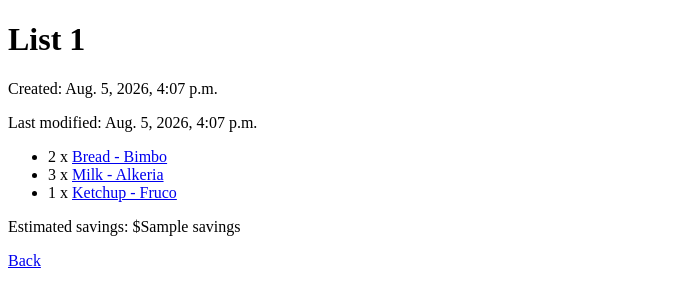
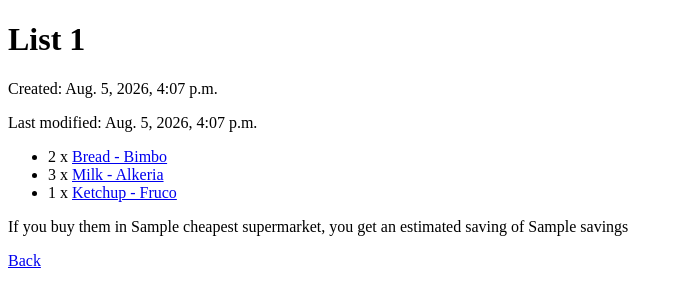
Before and after one commit to Are0206/PriceWise, a Django app: template shopping_lists/templates/shopping_lists/detail.html in a window 1280 px wide. Shown: the top 307 px of the page, without its empty margins (0-683 px from the left). Run offline with Django 5.2, Linux system fonts and the light colour scheme; data comes from the database, SQL or seed files in the repository; the template is opened without the code that fills it: values that come from a table or form of the project are taken from there, most other values are stand-ins (such as "Sample title", 1, 10 or a date in 2020).

Commit message:
list details now recommend the mosto cost-effective supermarket (cheapest)

```diff
--- a/shopping_lists/templates/shopping_lists/detail.html
+++ b/shopping_lists/templates/shopping_lists/detail.html
@@ -21,7 +21,7 @@
     {% endfor %}
   </ul>
 
-  <p>Estimated savings: ${{ savings }}</p>
+  <p>If you buy them in {{ cheapest_supermarket.name }}, you get an estimated saving of {{ savings }}</p>
 
   <a href="{% url 'shopping_lists:index' %}">Back</a>
 </body>
--- a/shopping_lists/views.py
+++ b/shopping_lists/views.py
@@ -3,7 +3,7 @@ from django.shortcuts import render, redirect, get_object_or_404
 
 from .forms import ShoppingListForm, ShoppingListItemFormSet
 from .models import ShoppingList
-from .services import calculate_estimated_savings
+from .services import calculate_estimated_savings, recommend_cheapest_supermarket
 # Create your views here.
 
 def shopping_list_create(request):
@@ -33,9 +33,11 @@ def shopping_list_detail(request, pk):
 
     shopping_list = get_object_or_404(ShoppingList, pk=pk)
     savings = calculate_estimated_savings(shopping_list)
+    cheapest_supermarket = recommend_cheapest_supermarket(shopping_list)
     return render(request, 'shopping_lists/detail.html', {
         'shopping_list': shopping_list,
         "savings": savings,
+        "cheapest_supermarket": cheapest_supermarket,
     })
 
 
```
Also changed, not shown: shopping_lists/services.py (+9 -0 lines).
